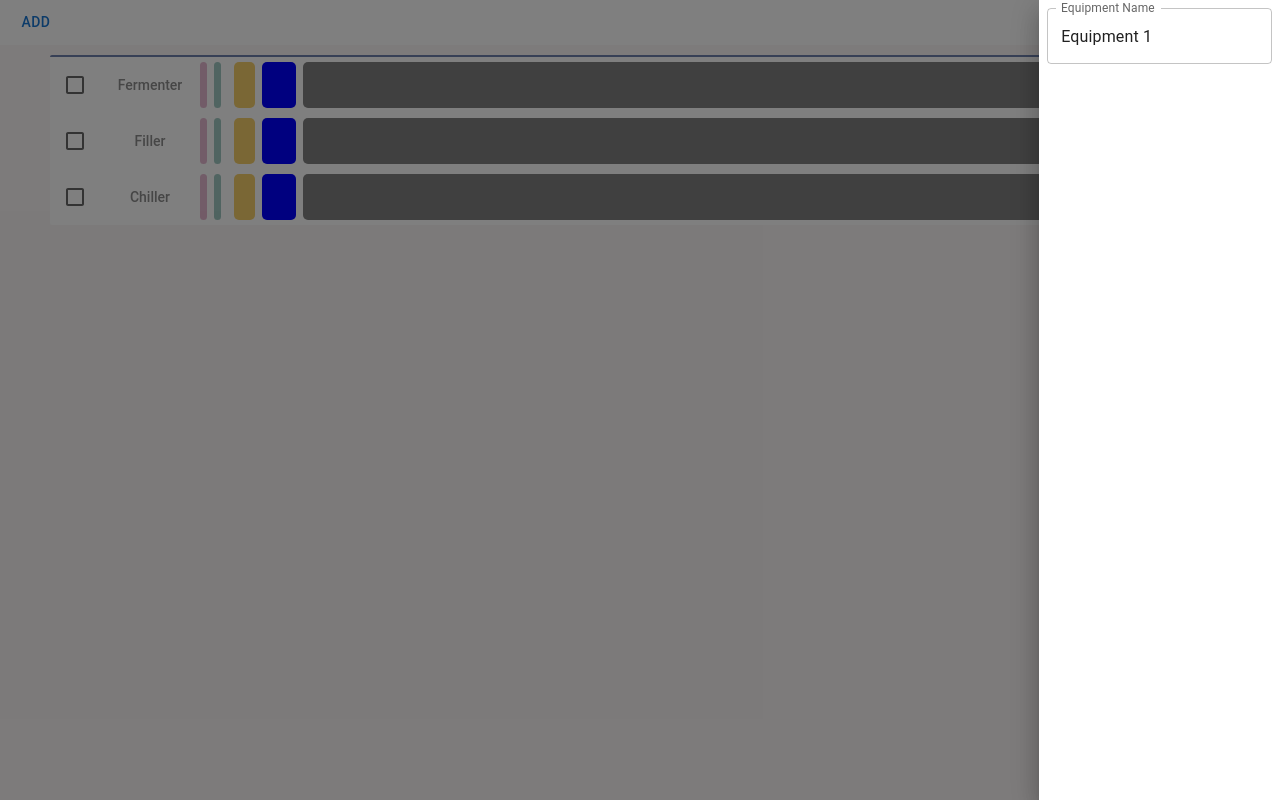
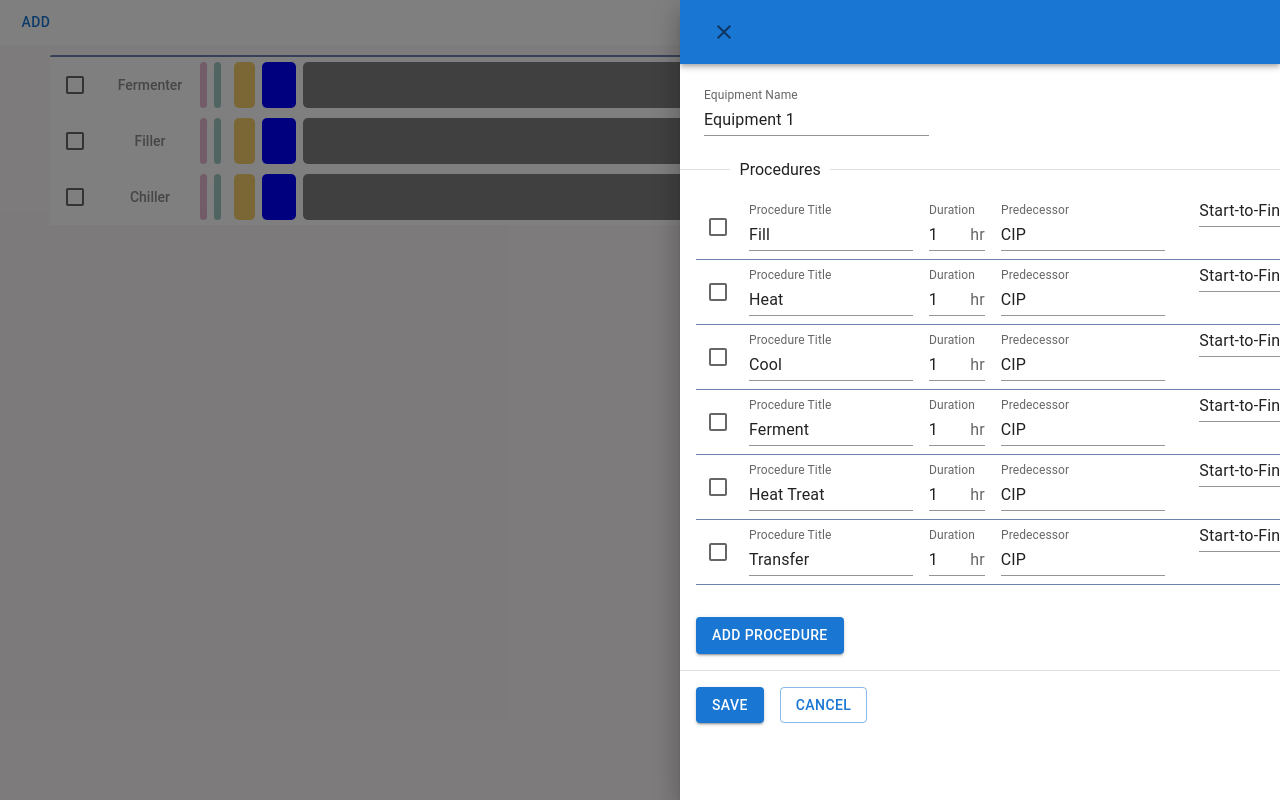
Before and after one commit to mama4294/process-app, a Next.js app: page / in a window 1280 px wide. Both pictures are taken after a click on the button "ADD". Built offline with nearby package versions, Linux system fonts and the light colour scheme.

Commit message:
begins equipment operations form

```diff
--- a/components/actionBar.js
+++ b/components/actionBar.js
@@ -8,14 +8,10 @@ const ActionBar = ({ openModal }) => {
 
   return (
     <div className={styles.actionBar}>
-      <Button varient="outlined" onClick={openModal}>
-        Add
-      </Button>
-      {selectionIds.length === 1 && <Button varient="outlined">Edit</Button>}
+      <Button onClick={openModal}>Add</Button>
+      {selectionIds.length === 1 && <Button>Edit</Button>}
       {selectionIds.length > 0 && (
-        <Button varient="outlined" onClick={deleteEquipment}>
-          Delete
-        </Button>
+        <Button onClick={deleteEquipment}>Delete</Button>
       )}
     </div>
   );
--- a/components/editEquipment.js
+++ b/components/editEquipment.js
@@ -2,55 +2,303 @@ import React from "react";
 import Drawer from "@mui/material/Drawer";
 import Box from "@mui/material/Box";
 import Button from "@mui/material/Button";
+import Stack from "@mui/material/Stack";
 import TextField from "@mui/material/TextField";
+import AppBar from "@mui/material/AppBar";
+import Toolbar from "@mui/material/Toolbar";
+import Checkbox from "@mui/material/Checkbox";
+import Tooltip from "@mui/material/Tooltip";
+import Divider from "@mui/material/Divider";
+import Select from "@mui/material/Select";
+import IconButton from "@mui/material/IconButton";
+import MenuItem from "@mui/material/MenuItem";
+import CloseIcon from "@mui/icons-material/Close";
+import InputAdornment from "@mui/material/InputAdornment";
+import styles from "../styles/ProcedureChart.module.css";
 import { useState } from "react";
 
-const style = {
-  position: "absolute",
-  top: "50%",
-  left: "50%",
-  transform: "translate(-50%, -50%)",
-  width: 400,
-  bgcolor: "background.paper",
-  border: "2px solid #000",
-  boxShadow: 24,
-  p: 4,
-};
-
 const EditEquipmentModal = ({ open, handleClose }) => {
+  let drawerWidth = screen.width * 0.75;
   return (
     <div>
       <Drawer
         anchor="right"
+        PaperProps={{
+          sx: {
+            width: drawerWidth,
+          },
+        }}
         open={open}
         onClose={handleClose}
         variant="temporary"
       >
-        <EquipmentInputForm />
+        <EquipmentInputForm handleClose={handleClose} />
       </Drawer>
     </div>
   );
 };
 
-const EquipmentInputForm = () => {
-  const [equipment, setEquipment] = useState({ name: "Equipment 1" });
-  const { name } = equipment;
+const EquipmentInputForm = ({ handleClose }) => {
+  const defaultEquipment = { title: "Equipment 1", procedures: [] };
+  const testProcedures = [
+    {
+      id: "1",
+      title: "Fill",
+      start: 1,
+      end: 2,
+      bgColor: "#E5B8D0",
+      duration: "1",
+      durationUnit: "hr",
+      predecessor: "CIP",
+      offset: 0,
+      offsetUnit: "hr",
+      type: "SF",
+      resources: [],
+    },
+    {
+      id: "2",
+      title: "Heat",
+      start: 3,
+      end: 4,
+      bgColor: "#A0C8C2",
+      duration: "1",
+      durationUnit: "hr",
+      predecessor: "CIP",
+      offset: 0,
+      offsetUnit: "hr",
+      type: "SF",
+      resources: [],
+    },
+    {
+      id: "3",
+      title: "Cool",
+      start: 5,
+      end: 6,
+      bgColor: "#rgb(178,201,151)",
+      duration: "1",
+      durationUnit: "hr",
+      predecessor: "CIP",
+      offset: 0,
+      offsetUnit: "hr",
+      type: "SF",
+      resources: [],
+    },
+    {
+      id: "4",
+      title: "Ferment",
+      start: 6,
+      end: 9,
+      bgColor: "#F5CF6B",
+      duration: "1",
+      durationUnit: "hr",
+      predecessor: "CIP",
+      offset: 0,
+      offsetUnit: "hr",
+      type: "SF",
+      resources: [],
+    },
+    {
+      id: "5",
+      title: "Heat Treat",
+      start: 10,
+      end: 15,
+      bgColor: "blue",
+      duration: "1",
+      durationUnit: "hr",
+      predecessor: "CIP",
+      offset: 0,
+      offsetUnit: "hr",
+      type: "SF",
+      resources: [],
+    },
+    {
+      id: "6",
+      title: "Transfer",
+      start: 16,
+      end: 150,
+      bgColor: "gray",
+      duration: "1",
+      durationUnit: "hr",
+      predecessor: "CIP",
+      offset: 0,
+      offsetUnit: "hr",
+      type: "SF",
+      resources: [],
+    },
+  ];
+  const defaultProcedure = {
+    title: "Fill",
+    duration: "1",
+    durationUnit: "hr",
+    predecessor: "CIP",
+    offset: 0,
+    offsetUnit: "hr",
+    type: "SF",
+    resources: [],
+  };
+  const [equipment, setEquipment] = useState(defaultEquipment);
+  const [procedures, setProcedures] = useState([...testProcedures]);
 
   const handleChange = (event) => {
     setEquipment(event.target.value);
   };
+
+  const addProcedure = () => {
+    const newProcedures = [...procedures, defaultProcedure];
+    console.log(newProcedures);
+    setProcedures(newProcedures);
+  };
+
   return (
-    <Box sx={{ display: "flex", flexWrap: "wrap" }}>
-      <div>
+    <>
+      <AppBar position="static">
+        <Toolbar>
+          <IconButton onClick={handleClose}>
+            <CloseIcon color="action" />
+          </IconButton>
+        </Toolbar>
+      </AppBar>
+      <Box sx={{ display: "flex", flexWrap: "wrap", p: 2 }}>
         <TextField
           label="Equipment Name"
           id="name"
+          variant="standard"
           sx={{ m: 1, width: "25ch" }}
-          value={name}
+          value={equipment.title}
           onChange={handleChange}
         />
+      </Box>
+      <Divider textAlign="left">Procedures</Divider>
+      <Box sx={{ display: "flex", flexWrap: "wrap", p: 2 }}>
+        <Table ProcedureData={procedures} numColumns={10} />
+      </Box>
+      <Box sx={{ display: "flex", flexWrap: "wrap", p: 2 }}>
+        <Button variant="contained" onClick={addProcedure}>
+          Add Procedure
+        </Button>
+      </Box>
+      <Divider />
+      <Box sx={{ display: "flex", flexWrap: "wrap", p: 2 }}>
+        <Stack spacing={2} direction="row">
+          <Button variant="contained">Save</Button>
+          <Button variant="outlined" onClick={handleClose}>
+            Cancel
+          </Button>
+        </Stack>
+      </Box>
+    </>
+  );
+};
+
+const Table = ({ ProcedureData, numColumns }) => {
+  return (
+    <>
+      {ProcedureData.map((procedure) => {
+        return (
+          <ProcedureRow
+            procedure={procedure}
+            key={procedure.id}
+            numColumns={numColumns}
+          />
+        );
+      })}
+    </>
+  );
+};
+
+const ProcedureRow = ({ procedure, numColumns }) => {
+  const label = { inputProps: { "aria-label": "selection" } };
+  const style = {
+    color: "#red",
+    gridColumn: `2/4`,
+    backgroundColor: "#red",
+  };
+  return (
+    <div className={styles.chartRow}>
+      <Checkbox {...label} />
+      <div className={styles.chartRowLabel}>
+        <TextField
+          label="Procedure Title"
+          id="name"
+          variant="standard"
+          sx={{ m: 1 }}
+          value={procedure.title}
+          //   onChange={handleChange}
+        />
       </div>
-    </Box>
+      <div className={styles.chartRowLabel}>
+        <TextField
+          label="Duration"
+          id="duration"
+          sx={{ m: 1 }}
+          variant="standard"
+          InputProps={{
+            endAdornment: <InputAdornment position="end">hr</InputAdornment>,
+          }}
+          value={procedure.duration}
+          //   onChange={handleChange}
+        />
+      </div>
+      <div className={styles.chartRowLabel}>
+        <TextField
+          label="Predecessor"
+          id="predecessor"
+          sx={{ m: 1 }}
+          variant="standard"
+          value={procedure.predecessor}
+          //   onChange={handleChange}
+        />
+      </div>
+      <div className={styles.chartRowLabel}>
+        <Select
+          id="type"
+          value={procedure.type}
+          label="type"
+          variant="standard"
+          //   onChange={handleChange}
+        >
+          <MenuItem value={"SF"}>Start-to-Finish</MenuItem>
+          <MenuItem value={"SS"}>Start-to-Start</MenuItem>
+          <MenuItem value={"FF"}>Finish-to-Finish</MenuItem>
+          <MenuItem value={"FS"}>Finish-to-Start</MenuItem>
+        </Select>
+      </div>
+      <div className={styles.chartRowLabel}>
+        <TextField
+          label="Offset"
+          id="offset"
+          variant="standard"
+          sx={{ m: 1 }}
+          value={procedure.offset}
+          InputProps={{
+            endAdornment: <InputAdornment position="end">hr</InputAdornment>,
+          }}
+          //   onChange={handleChange}
+        />
+      </div>
+      <div className={styles.chartRowLabel}>
+        <TextField
+          label="Resources"
+          id="resources"
+          variant="standard"
+          sx={{ m: 1 }}
+          value={procedure.resources[0]}
+          //   onChange={handleChange}
+        />
+      </div>
+      <ul
+        className={styles.chartRowBars}
+        style={{ gridTemplateColumns: `repeat(${numColumns}, 1fr)` }}
+      >
+        <li className={`${styles.listItem} ${styles.tooltip}`} style={style}>
+          <Tooltip title={procedure.title} arrow>
+            <div className={styles.taskContainer}>
+              {/* <span>{title}</span> */}
+            </div>
+          </Tooltip>
+        </li>
+      </ul>
+    </div>
   );
 };
 
--- a/package.json
+++ b/package.json
@@ -11,6 +11,7 @@
   "dependencies": {
     "@emotion/react": "^11.9.3",
     "@emotion/styled": "^11.9.3",
+    "@mui/icons-material": "^5.8.4",
     "@mui/material": "^5.9.1",
     "next": "12.2.3",
     "react": "18.2.0",
--- /dev/null
+++ b/styles/ProcedureChart.module.css
@@ -0,0 +1,112 @@
+.container {
+    max-width: 1200px;
+    min-width: 650px;
+    margin: 0 auto;
+    padding: 10px 10px;
+}
+
+.chart {
+    display: grid;
+    position: relative;
+    overflow: hidden;
+    border-top: 2px solid #6E81AD;
+    border-radius: 2px;
+}
+.chartRow {
+  display: grid;
+  grid-template-columns: 5ch 20ch 8ch 20ch 20ch 8ch 20ch 1fr;
+  background-color: #FFFFFF;
+  border-bottom: 1px solid #6E81AD;
+}
+/* .chartRow:hover {
+  background-color: #c1d3ff;
+} */
+.chart-period {
+  color:  #D9D9D6;
+  background-color:  #F2F2F2 !important;
+  border-bottom: 2px solid #6E81AD;
+  /* grid-template-columns: 50px repeat(20, 1fr); */
+}
+.chartLines {
+  position: absolute;
+  height: 100%;
+  width: 100%;
+  background-color: transparent;
+  /* grid-template-columns: 50px repeat(20, 1fr); */
+}
+.chart-period > span {
+  text-align: center;
+  font-size: 13px;
+  align-self: center;
+  font-weight: bold;
+  padding: 15px 0;
+}
+.chart-lines > span {
+  display: block;
+  border-right: 2px solid #F2F2F2;
+}
+
+.chartRowLabel {
+  color: #8c8c8c;
+  /* padding: 20px 0; */
+  font-size: 15px;
+  font-weight: bold;
+  text-align: center;
+  font-size: 0.875rem;
+  font-weight: 500;
+}
+
+.chartRowBars {
+  list-style: none;
+  display: grid;
+  padding: 5px 0;
+  margin: 0;
+  justify-items: stretch;
+  grid-template-rows: 100%;
+}
+.listItem {
+  position: relative;
+  text-align: center;
+  border-radius: 5px;
+  font-weight: 450;
+  font-size: 15px;
+  min-height: 15px;
+  color: #fff;
+  cursor: pointer;
+
+}
+
+.taskContainer{
+  display: flex;
+  justify-content: center;
+  align-items: center;
+  height: 100%;
+}
+
+.tooltip {
+    position: relative;
+    display: inline-block;
+  }
+
+  .tooltip .tooltiptext {
+    visibility: hidden;
+    width: 120px;
+    background-color: black;
+    color: #fff;
+    text-align: center;
+    border-radius: 6px;
+    padding: 5px 0;
+    font-size: 0.875rem;
+    font-weight: 500;
+
+    /* Position the tooltip */
+    position: absolute;
+    z-index: 1;
+    bottom: 100%;
+    left: 50%;
+    margin-left: -60px;
+  }
+
+  .tooltip:hover .tooltiptext {
+    visibility: visible;
+  }
```
Also changed, not shown: 1 other file (tests, documents, lock files or other folders).
